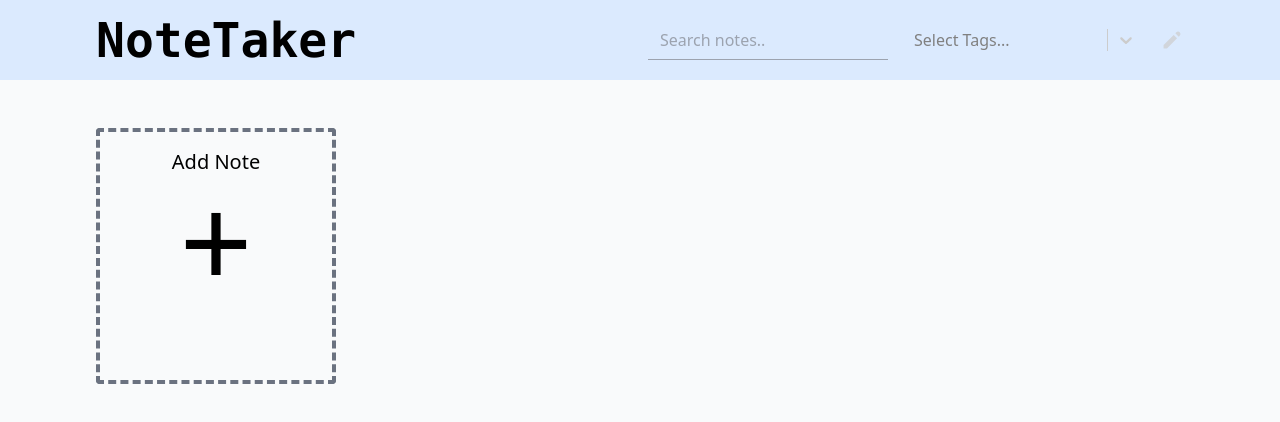
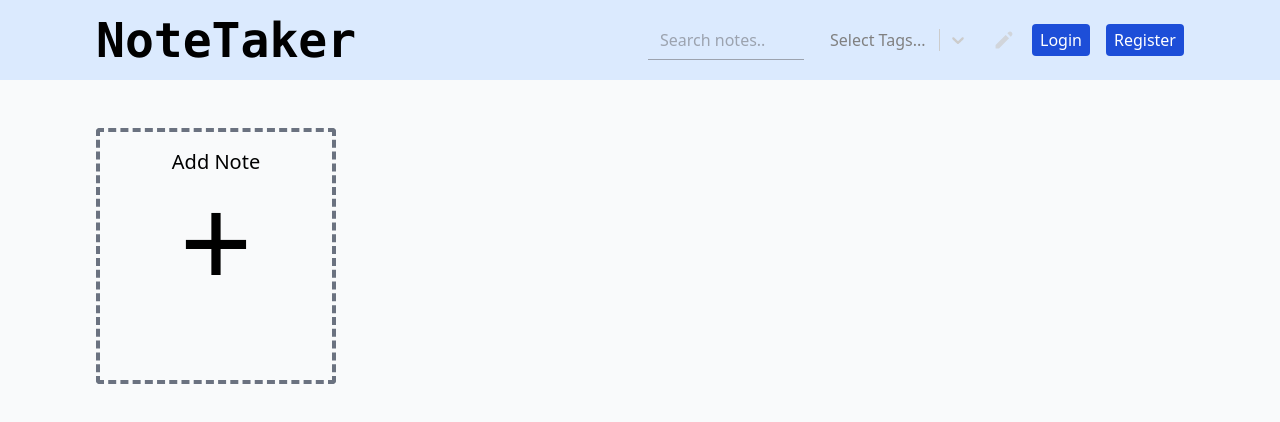
Before and after one commit to wandy0394/notetaker, a React (Vite) app in the folder notes/: page / in a window 1280 px wide. Shown: the top 422 px of the page. Built offline with nearby package versions, Linux system fonts and the light colour scheme.

Commit message:
login and register features unhidden.

```diff
--- a/notes/src/App.tsx
+++ b/notes/src/App.tsx
@@ -13,8 +13,8 @@ function App() {
           <Route path='/' element={<NoteList/>}>
           </Route>
           {/* These routes for Login and Register added for learning purposes. */}
-            {/* <Route path='/register' element={<Register/>}/>
-            <Route path='/login' element={<Login/>}/> */}
+            <Route path='/register' element={<Register/>}/>
+            <Route path='/login' element={<Login/>}/>
           <Route path='*' element={<Navigate to='/'/>}/>
         </Routes>
       </div>
--- a/notes/src/components/common/Header.tsx
+++ b/notes/src/components/common/Header.tsx
@@ -99,7 +99,7 @@ export default function Header(props:HeaderProps) {
 
                 {/* Login/Register added as learning experiment. No intention of extending app to have server-side storage  */}
 
-                {/* <div className='gap-x-4 flex items-center justify-around'>
+                <div className='gap-x-4 flex items-center justify-around'>
                     {
                         user && <button onClick={logout}>Logout from {user.email}</button>
                     }
@@ -111,7 +111,7 @@ export default function Header(props:HeaderProps) {
                             </>
                         )
                     }
-                </div> */}
+                </div>
             </div>
         </div>
     )
```
